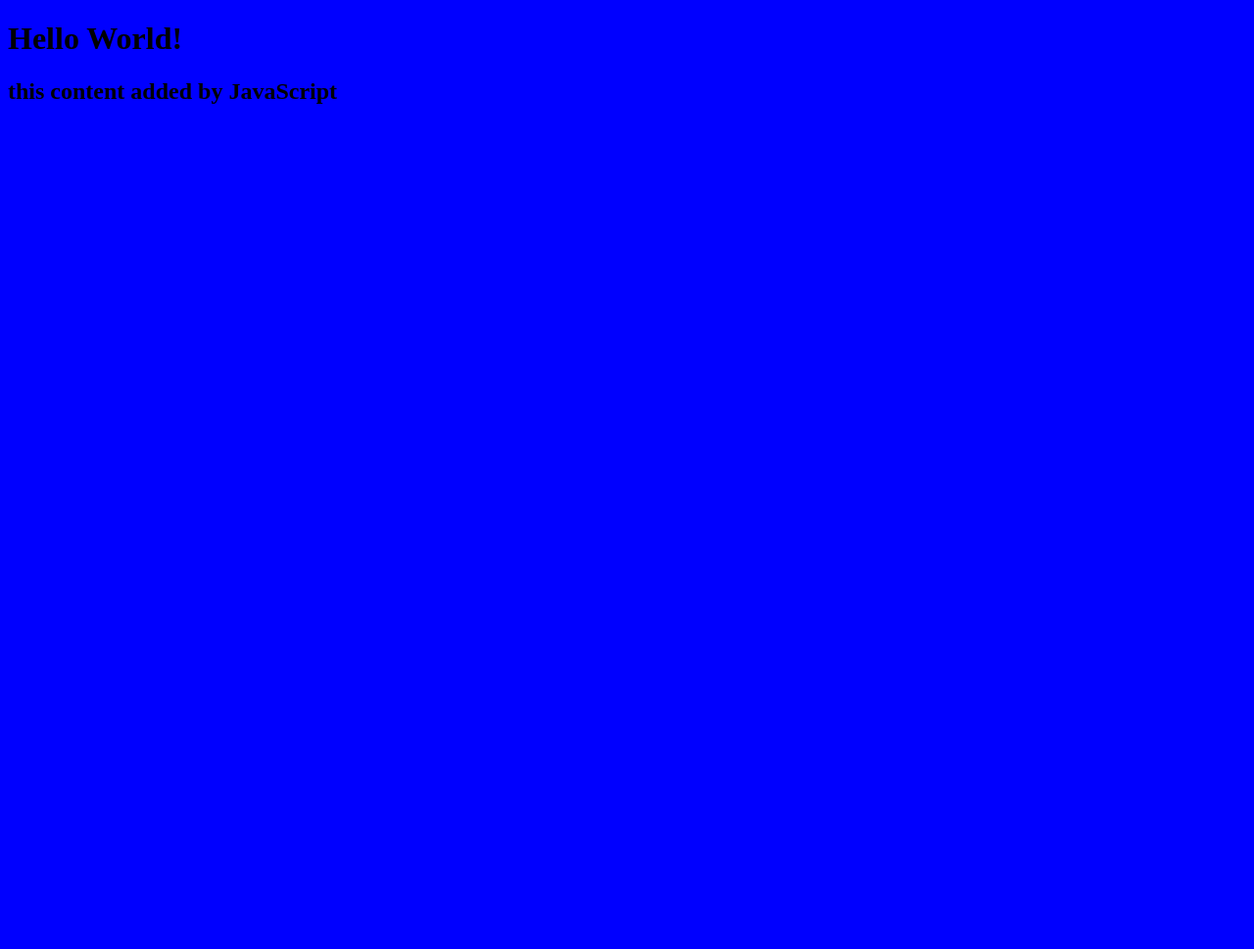
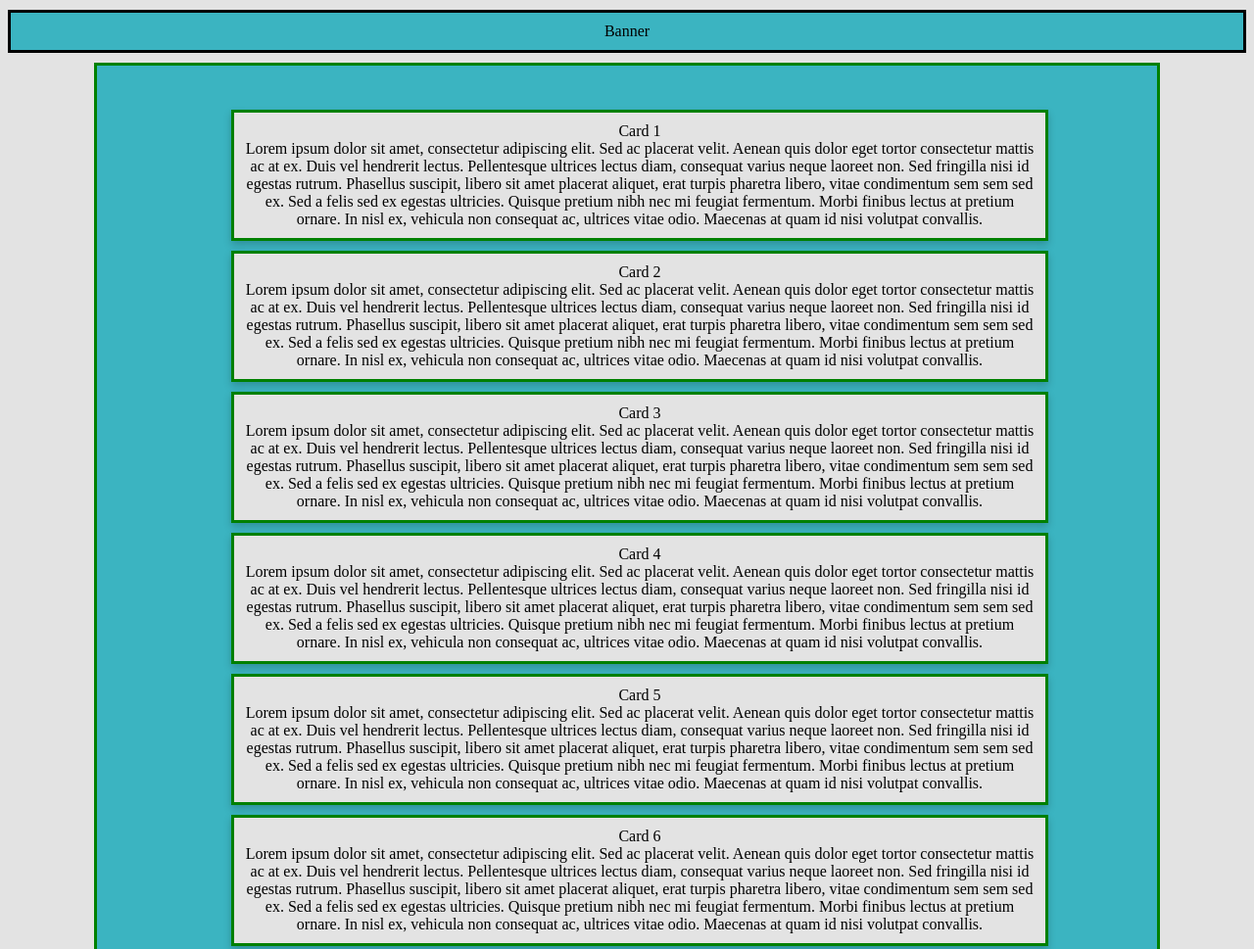
Before and after one commit to michaelplumlee95/my-personal-website, a plain HTML site: page index.html in a window 1280 px wide. Shown: the top 969 px of the page at 98% size. Before the commit the page ends 800 px from the top, so only its background shows below. Drawn offline with Linux system fonts and the light colour scheme.

Commit message:
added first inklings of layout using css and html

```diff
--- a/index.html
+++ b/index.html
@@ -8,7 +8,39 @@
     <title>My Personal Website</title>
 </head>
 <body>
-    <h1>Hello World!</h1>
-    <script src="script.js"></script>
+    <div class="banner">
+        Banner
+    </div>
+    <div class="content">
+        <div class="card">Card 1
+            <div class="description">Lorem ipsum dolor sit amet, consectetur adipiscing elit. Sed ac placerat velit. Aenean quis dolor eget tortor consectetur mattis ac at ex. Duis vel hendrerit lectus. Pellentesque ultrices lectus diam, consequat varius neque laoreet non. Sed fringilla nisi id egestas rutrum. Phasellus suscipit, libero sit amet placerat aliquet, erat turpis pharetra libero, vitae condimentum sem sem sed ex. Sed a felis sed ex egestas ultricies. Quisque pretium nibh nec mi feugiat fermentum. Morbi finibus lectus at pretium ornare. In nisl ex, vehicula non consequat ac, ultrices vitae odio. Maecenas at quam id nisi volutpat convallis.</div>
+        </div>
+        <div class="card">Card 2
+            <div class="description">Lorem ipsum dolor sit amet, consectetur adipiscing elit. Sed ac placerat velit. Aenean quis dolor eget tortor consectetur mattis ac at ex. Duis vel hendrerit lectus. Pellentesque ultrices lectus diam, consequat varius neque laoreet non. Sed fringilla nisi id egestas rutrum. Phasellus suscipit, libero sit amet placerat aliquet, erat turpis pharetra libero, vitae condimentum sem sem sed ex. Sed a felis sed ex egestas ultricies. Quisque pretium nibh nec mi feugiat fermentum. Morbi finibus lectus at pretium ornare. In nisl ex, vehicula non consequat ac, ultrices vitae odio. Maecenas at quam id nisi volutpat convallis.</div>
+
+        </div>
+        <div class="card">Card 3
+             <div class="description">Lorem ipsum dolor sit amet, consectetur adipiscing elit. Sed ac placerat velit. Aenean quis dolor eget tortor consectetur mattis ac at ex. Duis vel hendrerit lectus. Pellentesque ultrices lectus diam, consequat varius neque laoreet non. Sed fringilla nisi id egestas rutrum. Phasellus suscipit, libero sit amet placerat aliquet, erat turpis pharetra libero, vitae condimentum sem sem sed ex. Sed a felis sed ex egestas ultricies. Quisque pretium nibh nec mi feugiat fermentum. Morbi finibus lectus at pretium ornare. In nisl ex, vehicula non consequat ac, ultrices vitae odio. Maecenas at quam id nisi volutpat convallis.</div>
+
+        </div>
+        <div class="card">Card 4
+             <div class="description">Lorem ipsum dolor sit amet, consectetur adipiscing elit. Sed ac placerat velit. Aenean quis dolor eget tortor consectetur mattis ac at ex. Duis vel hendrerit lectus. Pellentesque ultrices lectus diam, consequat varius neque laoreet non. Sed fringilla nisi id egestas rutrum. Phasellus suscipit, libero sit amet placerat aliquet, erat turpis pharetra libero, vitae condimentum sem sem sed ex. Sed a felis sed ex egestas ultricies. Quisque pretium nibh nec mi feugiat fermentum. Morbi finibus lectus at pretium ornare. In nisl ex, vehicula non consequat ac, ultrices vitae odio. Maecenas at quam id nisi volutpat convallis.</div>
+
+        </div>
+        <div class="card">Card 5
+             <div class="description">Lorem ipsum dolor sit amet, consectetur adipiscing elit. Sed ac placerat velit. Aenean quis dolor eget tortor consectetur mattis ac at ex. Duis vel hendrerit lectus. Pellentesque ultrices lectus diam, consequat varius neque laoreet non. Sed fringilla nisi id egestas rutrum. Phasellus suscipit, libero sit amet placerat aliquet, erat turpis pharetra libero, vitae condimentum sem sem sed ex. Sed a felis sed ex egestas ultricies. Quisque pretium nibh nec mi feugiat fermentum. Morbi finibus lectus at pretium ornare. In nisl ex, vehicula non consequat ac, ultrices vitae odio. Maecenas at quam id nisi volutpat convallis.</div>
+
+        </div>
+        <div class="card">Card 6
+            <div class="description">Lorem ipsum dolor sit amet, consectetur adipiscing elit. Sed ac placerat velit. Aenean quis dolor eget tortor consectetur mattis ac at ex. Duis vel hendrerit lectus. Pellentesque ultrices lectus diam, consequat varius neque laoreet non. Sed fringilla nisi id egestas rutrum. Phasellus suscipit, libero sit amet placerat aliquet, erat turpis pharetra libero, vitae condimentum sem sem sed ex. Sed a felis sed ex egestas ultricies. Quisque pretium nibh nec mi feugiat fermentum. Morbi finibus lectus at pretium ornare. In nisl ex, vehicula non consequat ac, ultrices vitae odio. Maecenas at quam id nisi volutpat convallis.</div>
+
+        </div>
+        <div class="card">Card 7
+            <div class="description">Lorem ipsum dolor sit amet, consectetur adipiscing elit. Sed ac placerat velit. Aenean quis dolor eget tortor consectetur mattis ac at ex. Duis vel hendrerit lectus. Pellentesque ultrices lectus diam, consequat varius neque laoreet non. Sed fringilla nisi id egestas rutrum. Phasellus suscipit, libero sit amet placerat aliquet, erat turpis pharetra libero, vitae condimentum sem sem sed ex. Sed a felis sed ex egestas ultricies. Quisque pretium nibh nec mi feugiat fermentum. Morbi finibus lectus at pretium ornare. In nisl ex, vehicula non consequat ac, ultrices vitae odio. Maecenas at quam id nisi volutpat convallis.</div>
+
+        </div>
+
+
+    </div>
 </body>
 </html>
--- a/style.css
+++ b/style.css
@@ -1,3 +1,41 @@
 body {
-    background: blue
+    background: rgb(227, 227, 227);
 }
+
+.banner {
+    margin: 10px 0 10px 0;
+    background-color: rgb(59, 180, 193);
+    text-align: center;
+    border: black;
+    border-style: solid;
+    padding: 10px 10px 10px 10px;
+}
+
+.card {
+  text-align: center;
+  margin: 10px 10% 10px 10%;
+  width: 80%;
+  border: 3px solid green;
+  padding: 10px;
+  background-color: rgb(227, 227, 227);
+  box-shadow: 0 4px 8px 0 rgba(0,0,0,0.2);
+  transition: 0.3s;
+
+}
+
+.card:hover {
+    box-shadow: 0 4px 32px 0 rgba(0,0,0,0.2);
+}
+
+.content {
+  margin: auto;
+  height: 100%;
+  width: 80%;
+  border: 3px solid green;
+  background-color: rgb(59, 180, 193);
+  padding: 35px;
+}
+
+.description {
+
+}
```
